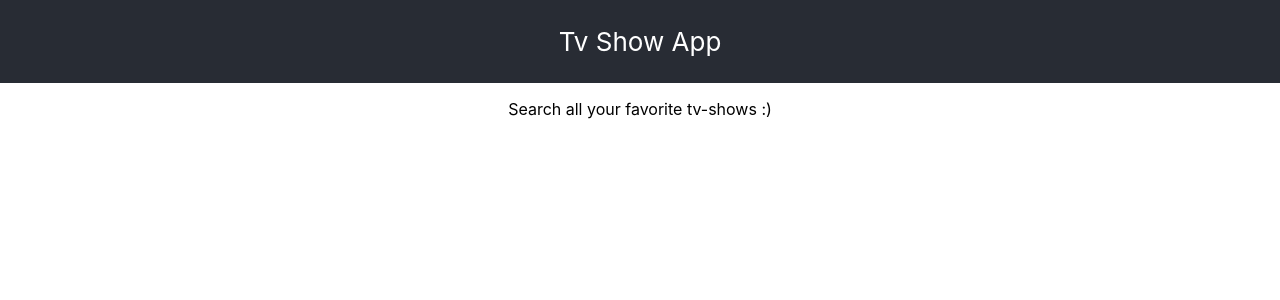
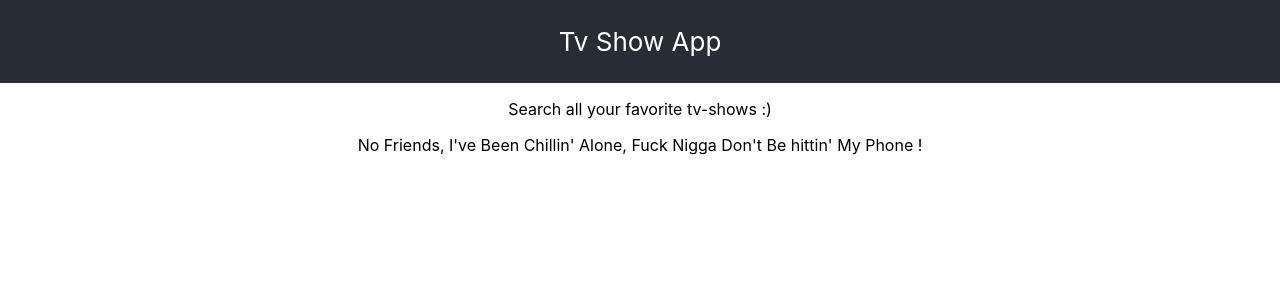
Before and after one commit to S-Lauren/tvshows, a React (Create React App) app: page / in a window 1280 px wide. Shown: the top 300 px of the page. Built offline with nearby package versions, Linux system fonts and the light colour scheme.

Commit message:
adding a new container

```diff
--- a/src/components/App/App.js
+++ b/src/components/App/App.js
@@ -1,6 +1,8 @@
 import React from 'react';
 import './App.css';
 import FirstComponent from '../FirstComponent';
+import Series from '../../containers/Series';
+
 
 function App() {
   return (
@@ -9,6 +11,8 @@ function App() {
         <p> Tv Show App </p>
       </header>
       <FirstComponent message= "Search all your favorite tv-shows :)" />
+      <Series />
+
     </div>
   );
 }
--- /dev/null
+++ b/src/containers/Series/index.js
@@ -0,0 +1,17 @@
+import React, {Component} from 'react';
+
+class Series extends Component {
+
+    render() {
+
+        return (
+            <div> No Friends, I've Been Chillin' Alone, Fuck Nigga Don't Be hittin' My Phone !</div>
+        )
+
+
+    }
+
+
+}
+
+export default Series;
```
